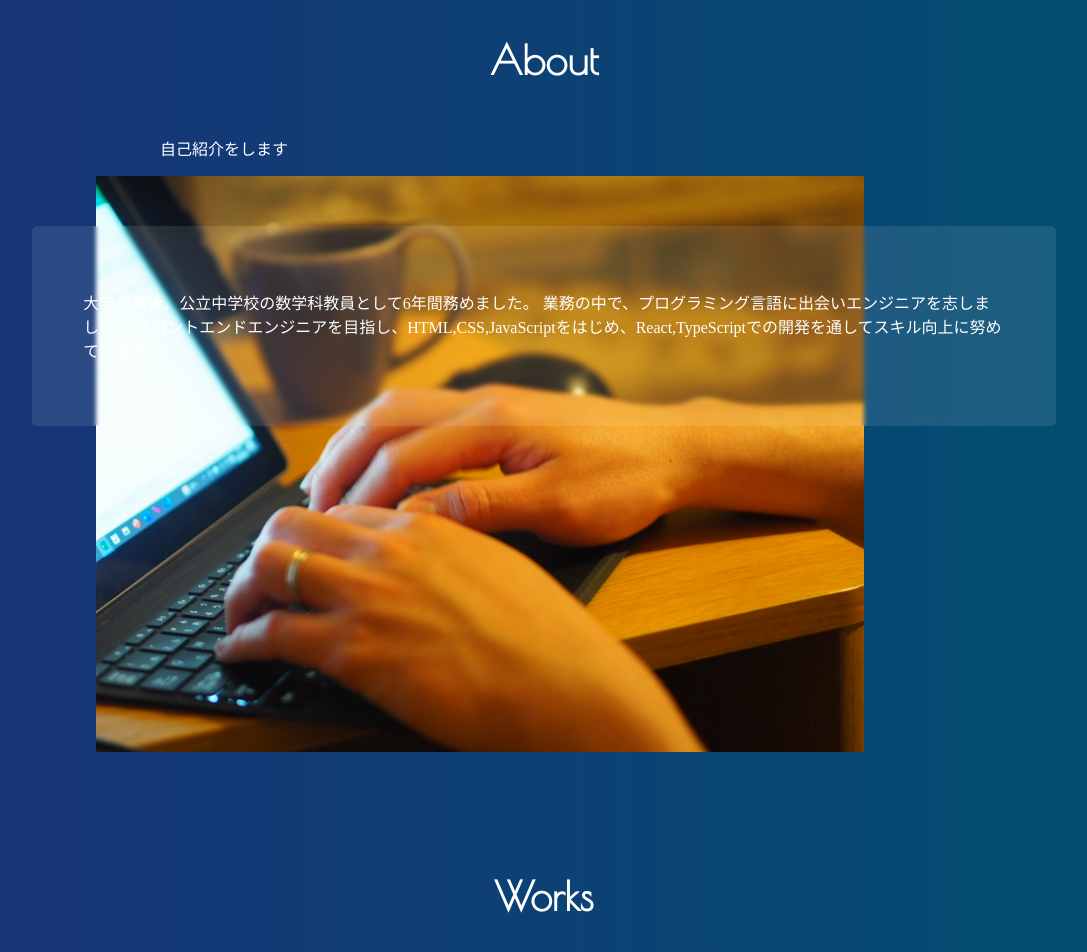
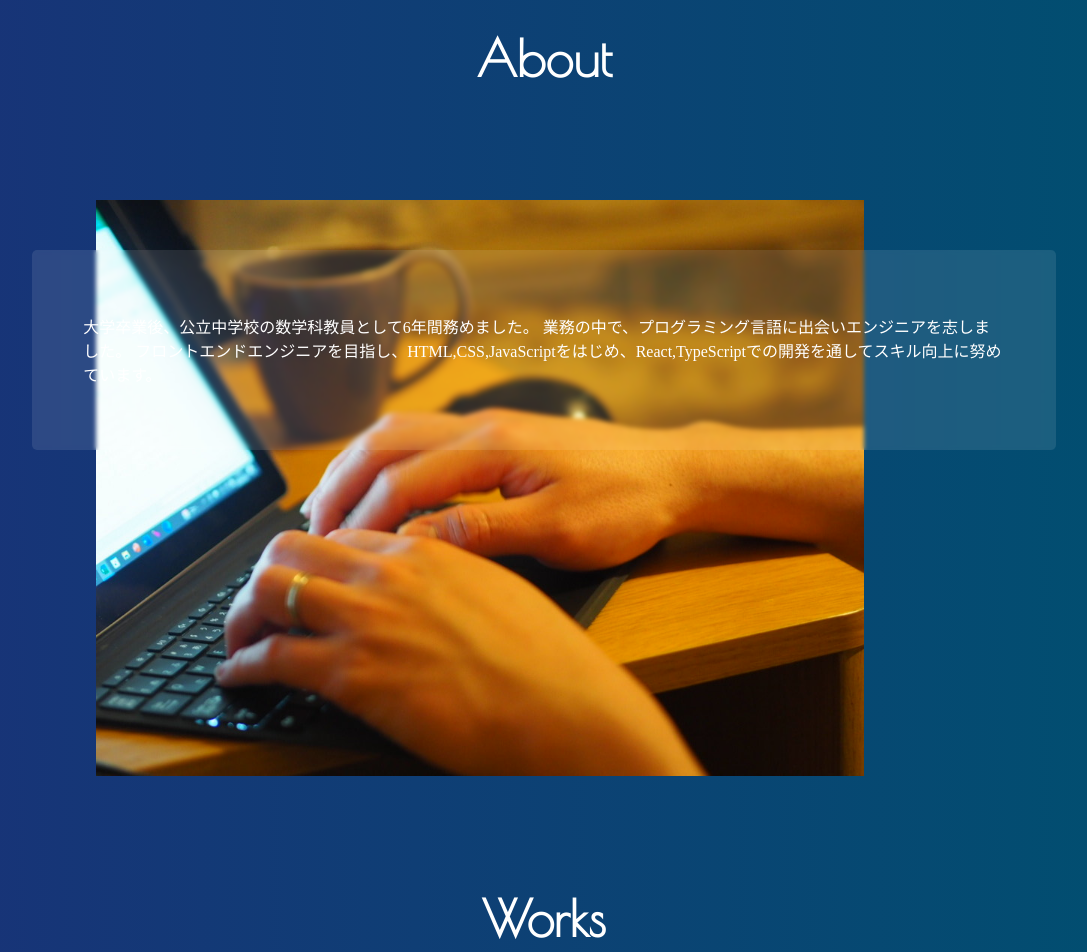
Before and after one commit to LSbard000com/My-Portfolio, a React (Vite) app: page / in a window 1280 px wide. Shown: the part 880-1832 px from the top of the page, without its empty margins (96-1183 px from the left). Built offline with nearby package versions, Linux system fonts and the light colour scheme; a web font is replaced by a local one.

Commit message:
各セクションのタイトルをコンポーネントに変更

```diff
--- a/src/App.css
+++ b/src/App.css
@@ -17,12 +17,13 @@
 .section-title h2 {
     height: 50px;
     font-family: "Poiret One", sans-serif;
-    font-size: 40px;
+    font-size: 50px;
 }
 
 .section-text {
     width: 100%;
     min-height: 50px;
+    margin-bottom: 30px;
     display: flex;
     justify-content: center;
     align-items: center;
@@ -30,6 +31,8 @@
 
 .section-text p {
     width: 60%;
+    text-align: center;
+    margin: 0;
 }
 
 
--- a/src/components/About.tsx
+++ b/src/components/About.tsx
@@ -6,7 +6,7 @@ const About = () => {
     <div id='about' className="about">
       <Title
         title='About'
-        text='自己紹介をします'
+        text=''
        />
       <div className='main'>
         <div className='img'>
--- a/src/components/Contact.tsx
+++ b/src/components/Contact.tsx
@@ -1,13 +1,15 @@
 import myPhoto from '../assets/img/自己紹介画像.jpg'
+import Title from './Title'
 
 const Contact = () => {
   return (
     <div id='contact' className="contact">
 
         {/* タイトル */}
-        <div className="section-title">
-            <h2>Contact</h2>
-        </div>
+        <Title
+            title='Contact'
+            text='下記のリンクより気軽にお問い合わせください'
+        />
 
         {/* 自己紹介画像 */}
         <div className="plofile-img">
--- a/src/components/Skills.tsx
+++ b/src/components/Skills.tsx
@@ -1,5 +1,6 @@
 import React from 'react';
 import RadarChart from './RadarChart';
+import Title from './Title';
 
 
 const Skills: React.FC = () => {
@@ -7,9 +8,10 @@ const Skills: React.FC = () => {
         <div id='skills' className='my-skills'>
 
             {/* タイトル */}
-            <div className="section-title">
-                <h2>Skills</h2>
-            </div>
+            <Title
+                title='Skills'
+                text='使用している技術を紹介します'
+            />
 
             {/* チャート */}
             <div className='chart-area'>
--- a/src/components/Works.tsx
+++ b/src/components/Works.tsx
@@ -1,6 +1,7 @@
 import React, { useState } from 'react'
 import matrixCalculation from '../assets/img/行列計算.png'
 import mathQuestionBox from '../assets/img/みんなの数学質問箱.png'
+import Title from './Title';
 
 
 type WorkItemProps = {
@@ -75,9 +76,10 @@ const Works = () => {
   return (
     <div id='works' className="works">
         {/* タイトル */}
-        <div className="section-title">
-            <h2>Works</h2>
-        </div>
+        <Title
+            title='Works'
+            text='日々の学びを形に残した制作物をご覧ください'
+        />
 
         {/* 個々の作品を表示 */}
         <div className='items'>
```
